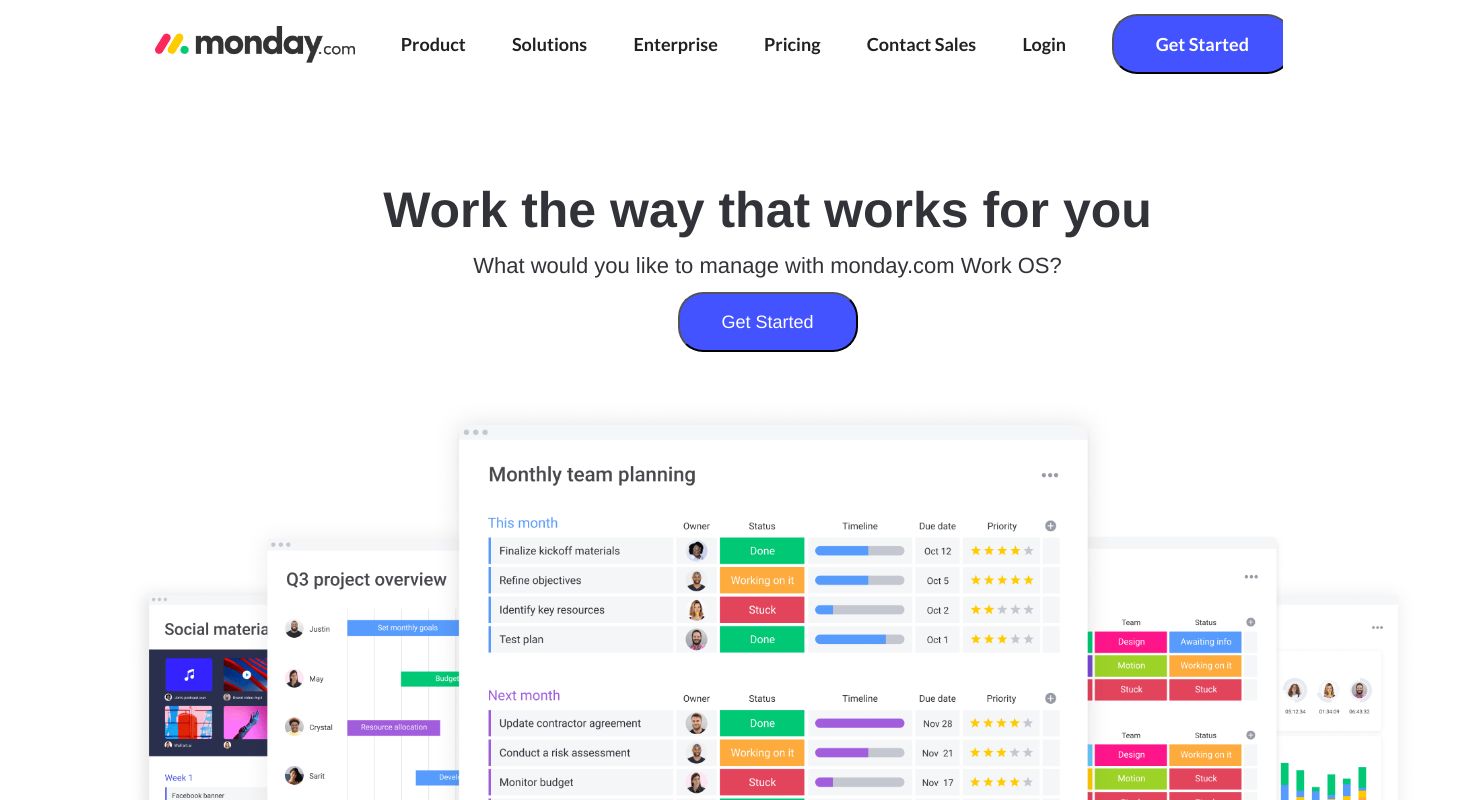
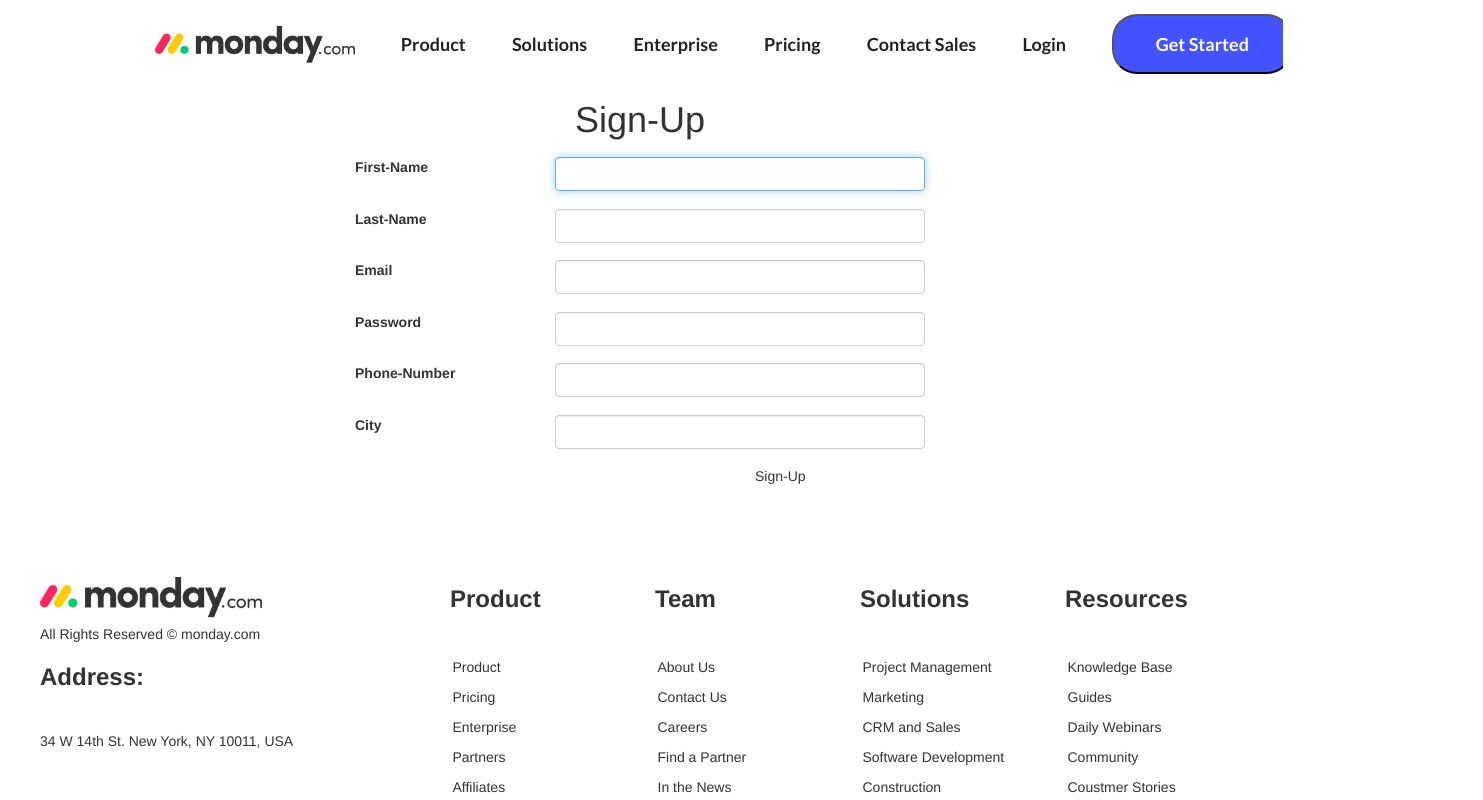
Before and after one commit to lalaantika/FinalProject-1Angular, an Angular app in the folder Monday-clone/: page /sign-up in a window 1280 px wide. Before the commit this address led to /. Shown: the top 800 px of the page, 1483 px wide, since content can reach past the window. Built offline with nearby package versions, Linux system fonts and the light colour scheme.

Commit message:
sign up added with routing

```diff
--- a/Monday-clone/src/app/app-routing.module.ts
+++ b/Monday-clone/src/app/app-routing.module.ts
@@ -1,8 +1,29 @@
 import { NgModule } from '@angular/core';
 import { Routes, RouterModule } from '@angular/router';
+import { HomeComponent } from './home/home.component';
+import { SignUpComponent } from './sign-up/sign-up.component';
 
 
-const routes: Routes = [];
+const routes: Routes = [
+  {
+    path: 'sign-up',
+    component: SignUpComponent,
+  },
+  {
+    path: 'home-page',
+    component: HomeComponent
+  },
+  {
+    path: '',
+    redirectTo: '/home-page',
+    pathMatch: 'full'
+  },
+  {
+    path: '**',
+    redirectTo: '/home-page',
+    pathMatch: 'full'
+  }
+];
 
 @NgModule({
   imports: [RouterModule.forRoot(routes)],
--- a/Monday-clone/src/app/app.component.html
+++ b/Monday-clone/src/app/app.component.html
@@ -3,6 +3,6 @@
     <app-nav-bar></app-nav-bar>
   </div>
   <div class="row">
-     <app-home ></app-home>
   </div>
 </div>
+<router-outlet></router-outlet>
--- a/Monday-clone/src/app/app.module.ts
+++ b/Monday-clone/src/app/app.module.ts
@@ -7,6 +7,7 @@
 import { HomeComponent } from './home/home.component';
 import { FooterComponent } from './footer/footer.component';
 import { UserPageComponent } from './user-page/user-page.component';
+import { SignUpComponent } from './sign-up/sign-up.component';
 
 @NgModule({
   declarations: [
@@ -14,7 +15,8 @@
     NavBarComponent,
     HomeComponent,
     FooterComponent,
-    UserPageComponent
+    UserPageComponent,
+    SignUpComponent
   ],
   imports: [
     BrowserModule,
--- a/Monday-clone/src/app/nav-bar/nav-bar.component.html
+++ b/Monday-clone/src/app/nav-bar/nav-bar.component.html
@@ -21,7 +21,7 @@
         <a routerLink="login" class="ui item btn-main ">
             Login
         </a>
-        <a routerLink="login" class="ui item btn-main">
+        <a routerLink="sign-up" class="ui item btn-main">
           <button class="get-started"> Get Started</button>
         </a>
     </div>
--- /dev/null
+++ b/Monday-clone/src/app/sign-up/sign-up.component.css
@@ -0,0 +1,11 @@
+.margin {
+    margin-top: 10rem;
+}
+
+.txt-alignment{
+    text-align: center;
+}
+
+.margin-top{
+    margin-top: 1.75rem;
+}
--- /dev/null
+++ b/Monday-clone/src/app/sign-up/sign-up.component.html
@@ -0,0 +1,87 @@
+<div class="margin container">
+    <div class="row">
+        <div class="row">
+            <div class="col-md-12">
+                <h1 class="txt-alignment txt-heading">Sign-Up</h1>
+            </div>
+        </div>
+        <form>
+                <div class="row margin-top">
+                    <div class="col-md-3"></div>
+                    <div class="col-md-2">
+                        <label class="txt-clr-white padding-top txt-alignment txt-apperance" for="FirstName">First-Name</label>
+                    </div>
+                    <div class="col-md-4">
+                        <input type="text" name="FirstName" #FirstName class="form-control" required autofocus />
+                    </div>
+                </div>
+
+                <div class="row margin-top">
+                    <div class="col-md-3"></div>
+                    <div class="col-md-2">
+                        <label class="txt-clr-white padding-top txt-alignment txt-apperance" for="LastName">Last-Name</label>
+                    </div>
+                    <div class="col-md-4">
+                        <input type="text" name="LastName" #LastName class="form-control" required autofocus />
+                    </div>
+                </div>
+
+                <div class="row margin-top">
+                    <div class="col-md-3"></div>
+                    <div class="col-md-2">
+                        <label class="txt-clr-white padding-top txt-alignment txt-apperance" for="Email">Email</label>
+                    </div>
+                    <div class="col-md-4">
+                        <input type="Email" name="Email" #Email class="form-control" required autofocus />
+                    </div>
+                </div>
+
+                <div class="row margin-top">
+                    <div class="col-md-3"></div>
+                    <div class="col-md-2">
+                        <label class="txt-clr-white padding-top txt-alignment txt-apperance" for="Password">Password</label>
+                    </div>
+                    <div class="col-md-4">
+                        <input type="password" name="Password" #Password class="form-control" required autofocus />
+                    </div>
+                </div>
+
+                <div class="row margin-top">
+                    <div class="col-md-3"></div>
+                    <div class="col-md-2">
+                        <label class="txt-clr-white padding-top txt-alignment txt-apperance" for="PhoneNumber">Phone-Number</label>
+                    </div>
+                    <div class="col-md-4">
+                        <input type="text" name="PhoneNumber" #PhoneNumber class="form-control" required autofocus />
+                    </div>
+                </div>
+
+
+                <div class="row margin-top">
+                    <div class="col-md-3"></div>
+                    <div class="col-md-2">
+                        <label class="txt-clr-white padding-top txt-alignment txt-apperance" for="city">City</label>
+                    </div>
+                    <div class="col-md-4">
+                        <input type="text" name="city" #city class="form-control" required autofocus />
+                    </div>
+                </div>
+
+                <div class="row margin-top">
+                    <div class="col-md-7"></div>
+                    <div class="col-md-2 btn-alignment">
+                        <!-- <button type="submit" class="btn-main"
+                        (click)="authService.register(Email.value, Password.value,
+                        FirstName.value,LastName.value,PhoneNumber.value,
+                        city.value)"> -->
+                            Sign-Up
+                        <!-- </button> -->
+                    </div>
+                </div>
+            </form>
+
+        <div class="row">
+            <app-footer></app-footer>
+        </div>
+    </div>
+</div>
--- /dev/null
+++ b/Monday-clone/src/app/sign-up/sign-up.component.ts
@@ -0,0 +1,15 @@
+import { Component, OnInit } from '@angular/core';
+
+@Component({
+  selector: 'app-sign-up',
+  templateUrl: './sign-up.component.html',
+  styleUrls: ['./sign-up.component.css']
+})
+export class SignUpComponent implements OnInit {
+
+  constructor() { }
+
+  ngOnInit(): void {
+  }
+
+}
```
Also changed, not shown: 1 other file (tests, documents, lock files or other folders).
